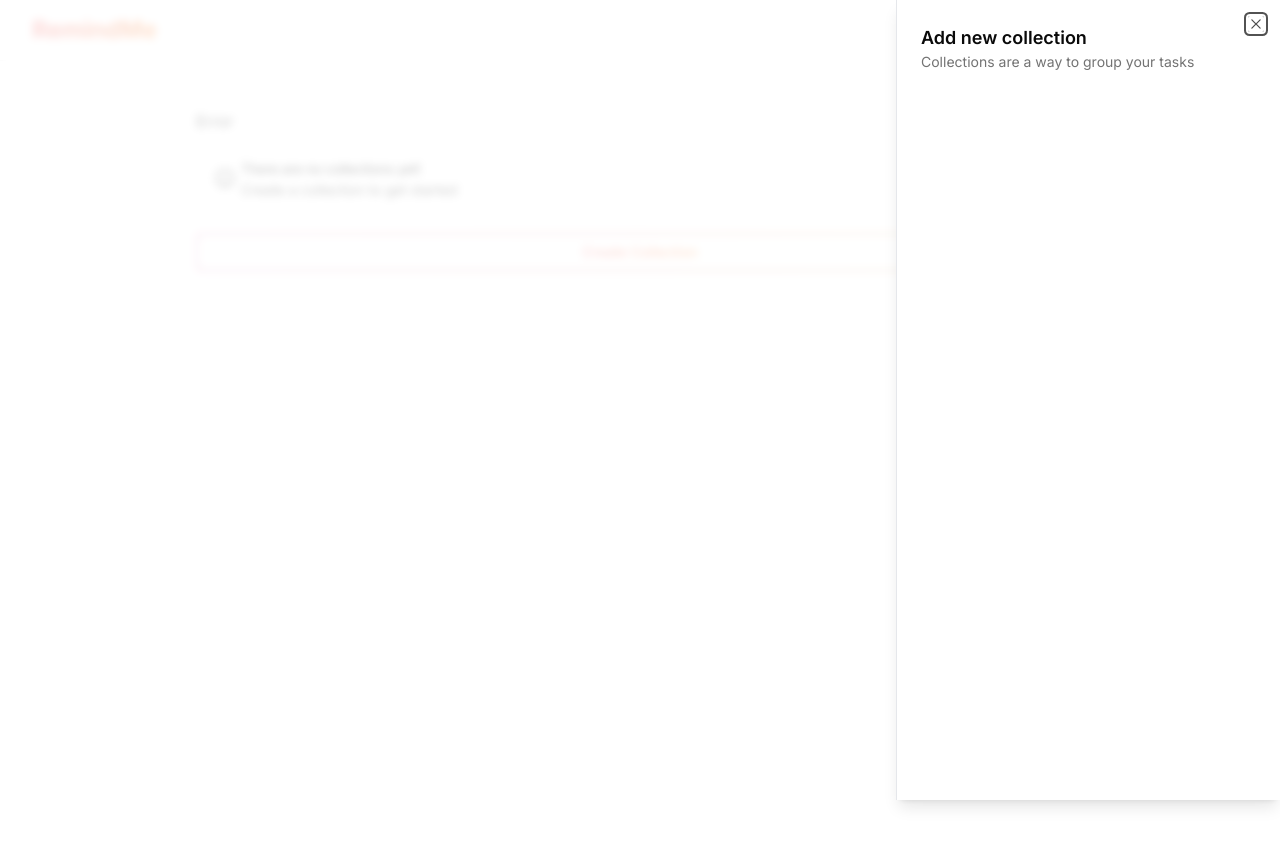
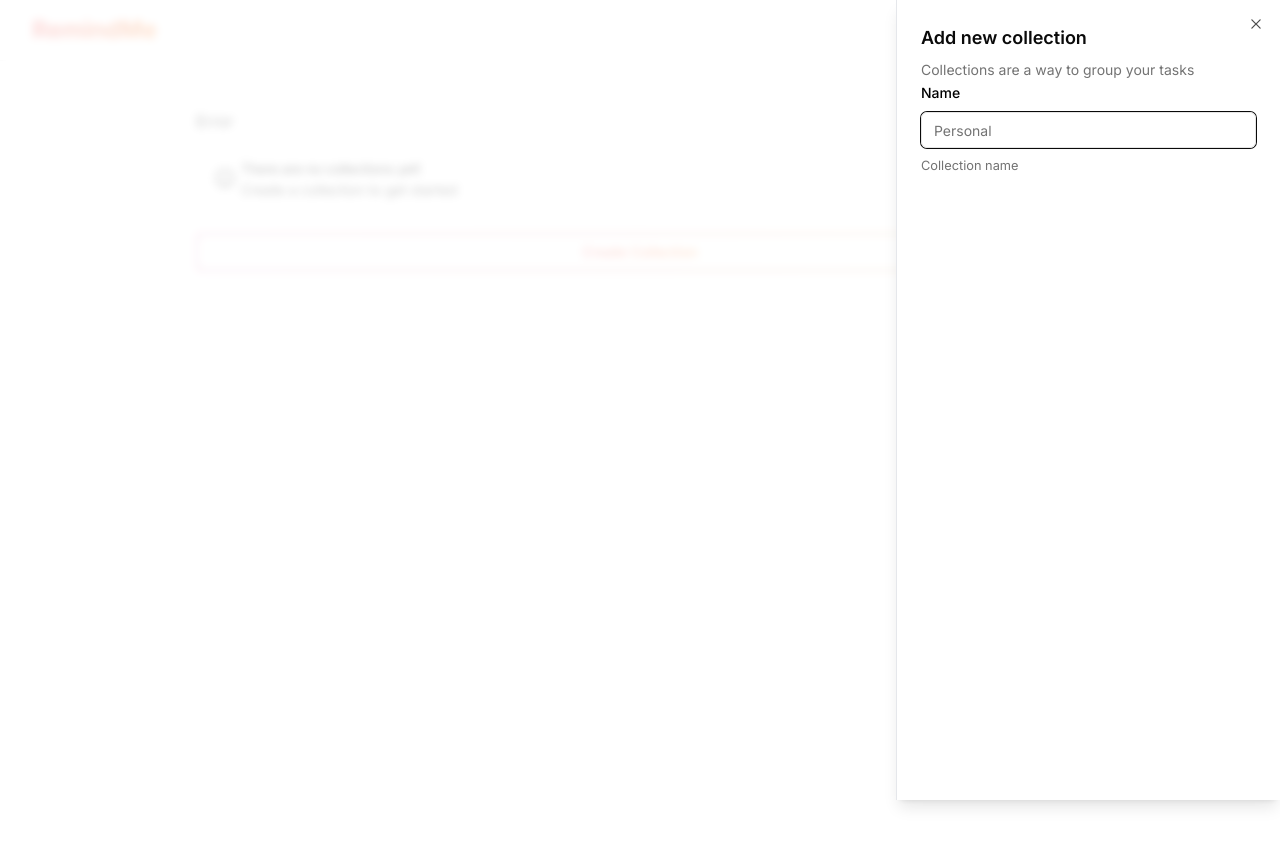
Before and after one commit to leobewater/youtube-nextjs-reminder-app, a Next.js app: page / in a window 1280 px wide. Shown: the top 846 px of the page. Built offline with nearby package versions, Linux system fonts and the light colour scheme; no server answers; the database is empty.

Commit message:
set up name field

```diff
--- a/components/CreateCollectionSheet.tsx
+++ b/components/CreateCollectionSheet.tsx
@@ -1,11 +1,26 @@
-import React from 'react';
-import { Sheet, SheetContent, SheetDescription, SheetTitle } from './ui/sheet';
+import {
+  Sheet,
+  SheetContent,
+  SheetDescription,
+  SheetHeader,
+  SheetTitle,
+} from './ui/sheet';
 import { useForm } from 'react-hook-form';
 import {
   createCollectionSchema,
   createCollectionSchemaType,
 } from '@/schema/createCollection';
 import { zodResolver } from '@hookform/resolvers/zod';
+import {
+  Form,
+  FormControl,
+  FormDescription,
+  FormField,
+  FormItem,
+  FormLabel,
+  FormMessage,
+} from './ui/form';
+import { Input } from './ui/input';
 interface Props {
   open: boolean;
   onOpenChange: (open: boolean) => void;
@@ -13,17 +28,41 @@ interface Props {
 
 const CreateCollectionSheet = ({ open, onOpenChange }: Props) => {
   const form = useForm<createCollectionSchemaType>({
+    resolver: zodResolver(createCollectionSchema),
     defaultValues: {},
-    resolver: zodResolver(createCollectionSchema),
   });
+
+  const onSubmit = (data: createCollectionSchemaType) => {
+    console.log('SUBMITTED:', data);
+  };
 
   return (
     <Sheet open={open} onOpenChange={onOpenChange}>
       <SheetContent>
-        <SheetTitle>Add new collection</SheetTitle>
-        <SheetDescription>
-          Collections are a way to group your tasks
-        </SheetDescription>
+        <SheetHeader>
+          <SheetTitle>Add new collection</SheetTitle>
+          <SheetDescription>
+            Collections are a way to group your tasks
+          </SheetDescription>
+        </SheetHeader>
+        <Form {...form}>
+          <form onSubmit={form.handleSubmit(onSubmit)}>
+            <FormField
+              control={form.control}
+              name="name"
+              render={({ field }) => (
+                <FormItem>
+                  <FormLabel>Name</FormLabel>
+                  <FormControl>
+                    <Input placeholder="Personal" {...field} />
+                  </FormControl>
+                  <FormDescription>Collection name</FormDescription>
+                  <FormMessage />
+                </FormItem>
+              )}
+            />
+          </form>
+        </Form>
       </SheetContent>
     </Sheet>
   );
```
